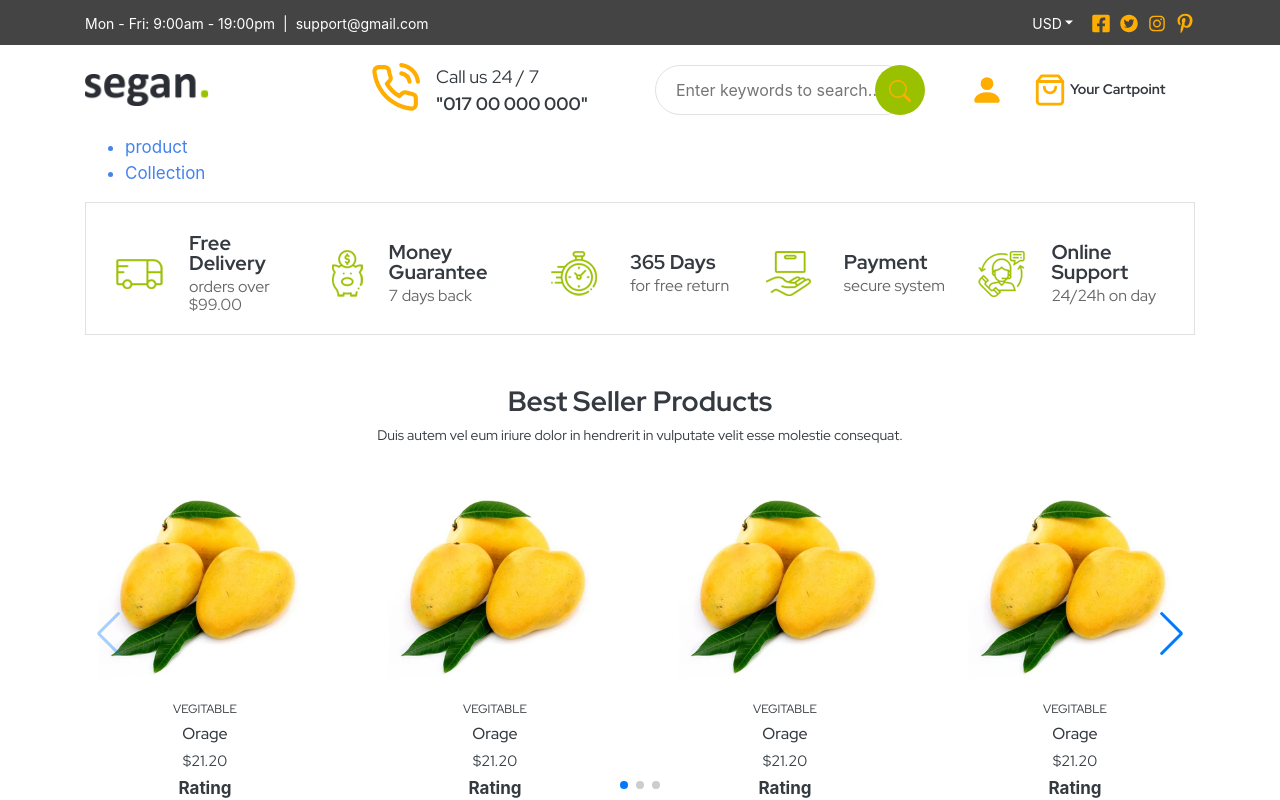
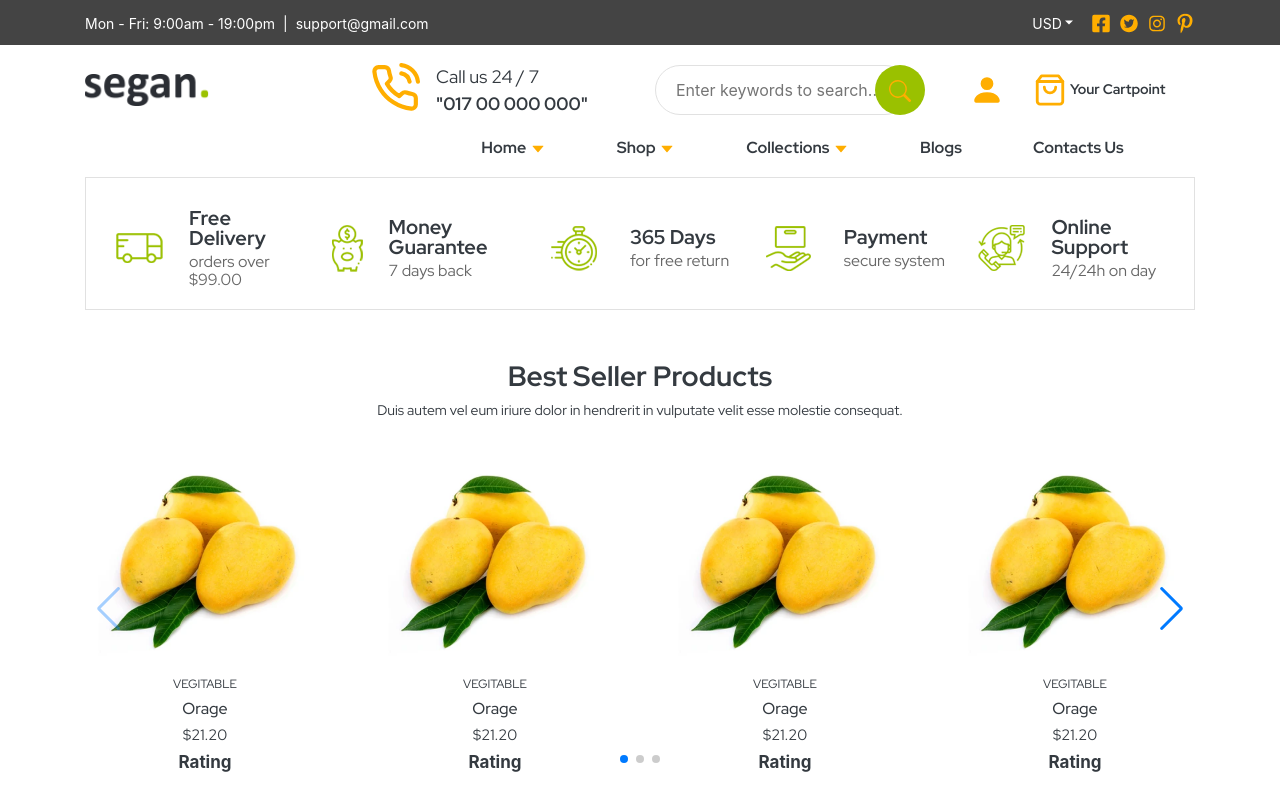
Before and after one commit to abu-taher-saikat/VegShop, a React (Create React App) app in the folder frontend/: page / in a window 1280 px wide. Shown: the top 800 px of the page. Built offline with nearby package versions, Linux system fonts and the light colour scheme.

Commit message:
menu bar added

```diff
--- a/frontend/package.json
+++ b/frontend/package.json
@@ -14,6 +14,7 @@
     "react-bootstrap": "^1.5.2",
     "react-dom": "^17.0.2",
     "react-icons": "^4.2.0",
+    "react-input-range": "^1.3.0",
     "react-redux": "^7.2.4",
     "react-router-dom": "^5.2.0",
     "react-scripts": "4.0.3",
--- a/frontend/src/Components/Header/Header.css
+++ b/frontend/src/Components/Header/Header.css
@@ -160,3 +160,77 @@
 .headerMiddle .numAndInput .numbers .wrap span {
   font-weight: 400 !important;
 }
+
+/* Main Header */
+.headerMain {
+  background-color: white;
+}
+.headerMain .headerMenuInter::before {
+  content: "";
+  display: table;
+}
+.headerMain .headerMenuInter::after {
+  content: "";
+  display: table;
+}
+
+.headerMain .headerMenu .headerMenuInter {
+  position: relative;
+}
+.headerMain .headerMenu .dropdown {
+  position: relative;
+  /* display: inline-block; */
+}
+.headerMain .headerMenu .dropdown .dropDownContent {
+  display: none;
+  position: absolute;
+  background-color: #f9f9f9;
+  min-width: 160px;
+  box-shadow: 0px 8px 16px 0px rgba(0, 0, 0, 0.2);
+  padding: 12px 16px;
+  z-index: 1;
+}
+
+/* .dropdown:hover .dropDownContent {
+  display: block;
+} */
+
+.headerMain .top-content {
+  display: flex;
+  align-content: center;
+  justify-content: space-evenly;
+  align-items: flex-end;
+  list-style-type: none;
+}
+
+.headerMain .headerMain .menu-container .top-content .top-content-li {
+  display: inline-block;
+}
+.headerMain .headerMain .menu-container .top-content {
+  list-style-type: none !important;
+}
+
+.headerMain .dropdown span {
+  font-family: "Red Hat Display", sans-serif;
+  font-weight: 700;
+  font-size: 16px;
+}
+.headerMain .top-content-li span {
+  font-family: "Red Hat Display", sans-serif;
+  font-weight: 700;
+  font-size: 16px;
+}
+.headerMain .innerMenu-content {
+  display: block;
+  position: absolute;
+  z-index: 10;
+  background-color: white;
+  border: 1px solid black;
+
+  width: 170px;
+}
+.headerMain .innerMenu-content li {
+  list-style-type: none;
+}
+
+/* Main Header */
--- a/frontend/src/Components/Header/Header.js
+++ b/frontend/src/Components/Header/Header.js
@@ -1,5 +1,5 @@
 import React from 'react';
-import HeaderFooter from './HeaderFooter';
+import HeaderMain from './HeaderMain';
 import HeaderMiddel from './HeaderMiddle';
 import HeaderTop from './HeaderTop';
 
@@ -8,7 +8,7 @@ const Header = () => {
         <>
             <HeaderTop/>
             <HeaderMiddel/>
-            <HeaderFooter/>
+            <HeaderMain/>
         </>
     )
 }
--- a/frontend/src/Components/Header/HeaderFooter.js
+++ /dev/null
@@ -1,11 +0,0 @@
-import React from 'react'
-
-const HeaderFooter = () => {
-    return (
-        <div>
-
-        </div>
-    )
-}
-
-export default HeaderFooter
--- /dev/null
+++ b/frontend/src/Components/Header/HeaderMain.js
@@ -0,0 +1,85 @@
+import React, { useState } from 'react';
+import { Col, Row } from 'react-bootstrap';
+import { AiFillCaretDown } from 'react-icons/ai';
+import './Header.css';
+const HeaderMain = () => {
+    const [home, setHome] = useState("none");
+    const [shop, setShop] = useState("none");
+    const [collection, setCollection] = useState("none");
+
+
+    return (
+        <div className="headerMain">
+            <div className="container">
+                <div className="headerMenuInter">
+                    <Row className="row">
+                        <Col className="col-xs-12 col-sm-12 col-md-3 main-menu-left">
+                            <div className="verticalMenu"></div>
+                        </Col>
+                        <Col className="hidden-xs hidden-sm col-md-9 main-menu-right">
+                            <div className="menu-container">
+                                <ul className="top-content">
+                                    <li className="top-content-li">
+                                        <div
+                                            onMouseOver={()=> setHome("block")} onMouseOut={()=> setHome("none")} className="dropdown">
+                                            <span>Home <AiFillCaretDown /></span>
+                                            <div style={{display : home}} className="dropDownContent">
+                                                <ul className="innerMenu-content">
+                                                    <li>home 1</li>
+                                                    <li>home 1</li>
+                                                    <li>home 1</li>
+                                                    <li>home 1</li>
+                                                    <li>home 1</li>
+                                                    <li>home 1</li>
+                                                    <li>home 6</li>
+                                                </ul>
+                                            </div>
+                                        </div>
+                                    </li>
+                                    <li className="top-content-li">
+                                    <div
+                                            onMouseOver={()=> setShop("block")} onMouseOut={()=> setShop("none")} className="dropdown">
+                                            <span>Shop <AiFillCaretDown /></span>
+                                            <div style={{display : shop}} className="dropDownContent">
+                                                <ul className="innerMenu-content">
+                                                    <li>home 1</li>
+                                                    <li>home 1</li>
+                                                    <li>home 1</li>
+                                                    <li>home 1</li>
+                                                    <li>home 1</li>
+                                                    <li>home 1</li>
+                                                    <li>home 6</li>
+                                                </ul>
+                                            </div>
+                                        </div>
+                                    </li>
+                                    <li className="top-content-li">
+                                    <div
+                                            onMouseOver={()=> setCollection("block")} onMouseOut={()=> setCollection("none")} className="dropdown">
+                                            <span>Collections <AiFillCaretDown /></span>
+                                            <div style={{display : collection}} className="dropDownContent">
+                                                <ul className="innerMenu-content">
+                                                    <li>home 1</li>
+                                                    <li>home 1</li>
+                                                    <li>home 1</li>
+                                                    <li>home 1</li>
+                                                    <li>home 1</li>
+                                                    <li>home 1</li>
+                                                    <li>home 6</li>
+                                                </ul>
+                                            </div>
+                                        </div>
+                                    </li>
+                                    <li className="top-content-li"> <span>Blogs</span></li>
+                                    <li className="top-content-li"><span>Contacts Us</span> </li>
+                                </ul>
+                            </div>
+                        </Col>
+                    </Row>
+                </div>
+            </div>
+        </div>
+    )
+}
+
+export default HeaderMain
--- a/frontend/src/Components/Header/HeaderMiddle.js
+++ b/frontend/src/Components/Header/HeaderMiddle.js
@@ -1,7 +1,7 @@
 import React from "react";
-import { Col, Container, Row } from "react-bootstrap";
-import { BsPersonFill, BsSearch } from "react-icons/bs";
-import { FiPhoneCall, FiShoppingBag } from "react-icons/fi";
+import { Col, Container, Row } from 'react-bootstrap';
+import { BsPersonFill, BsSearch } from 'react-icons/bs';
+import { FiPhoneCall, FiShoppingBag } from 'react-icons/fi';
 import { Link } from "react-router-dom";
 import logo from "../../assets/images/files/logo.svg";
 import "./Header.css";
--- a/frontend/src/Components/InputRange.js
+++ b/frontend/src/Components/InputRange.js
@@ -1,9 +1,7 @@
 // Navigation.js
 
 import React from "react";
-
 import InputRange from "react-input-range";
-
 import "react-input-range/lib/css/index.css";
 // import "./Slider.css"
 
--- a/frontend/src/Components/ShopSidebar.js
+++ b/frontend/src/Components/ShopSidebar.js
@@ -2,7 +2,8 @@ import React, { useEffect } from "react";
 import { useDispatch, useSelector } from "react-redux";
 import { listProducts } from "../actions/productActions";
 import Loading from "../Components/Loading";
-import Navigation from "./InputRange";
+// import Navigation from "./InputRange";
+import Navigation from './InputRange';
 import Single from "./singleProductComponent";
 
 function ShopSidebar() {
--- a/frontend/src/screens/HomeScreen.js
+++ b/frontend/src/screens/HomeScreen.js
@@ -1,5 +1,4 @@
 import React from "react";
-import { Link } from "react-router-dom";
 import BestSeller from "../Components/BestSeller";
 import Footer from "../Components/Footer/Footer";
 import ImageOffers from "../Components/ImageOffers";
@@ -13,14 +12,14 @@ const HomeScreen = () => {
     <>
       <div className="container">
         {/* deleted part  */}
-        <ul>
+        {/* <ul>
           <Link to="products">
             <li>product</li>
           </Link>
           <Link to="collection">
             <li>Collection</li>
           </Link>
-        </ul>
+        </ul> */}
         {/* deleted part  */}
         <WebsiteFeature></WebsiteFeature>
         <BestSeller></BestSeller>
```
Also changed, not shown: 1 other file (tests, documents, lock files or other folders).
